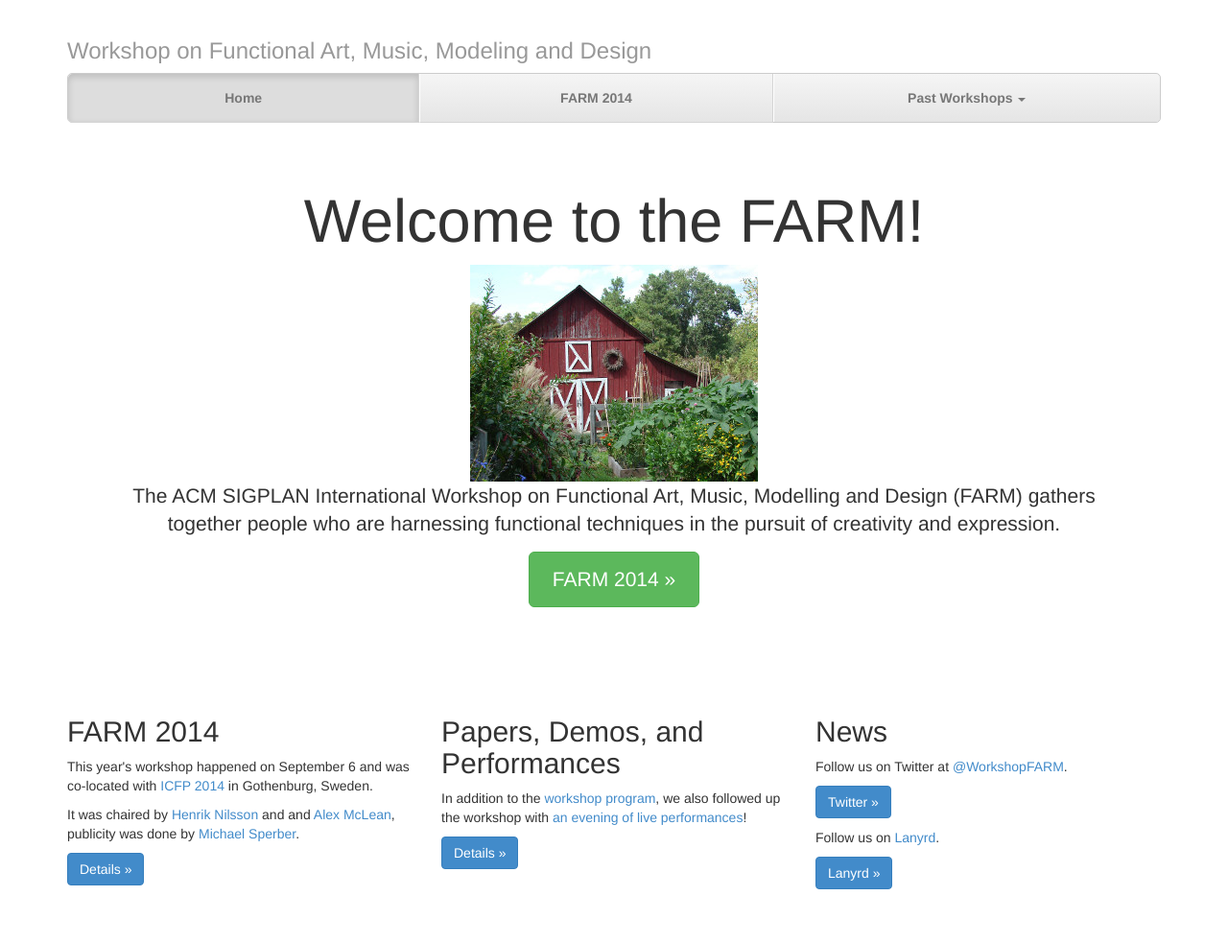
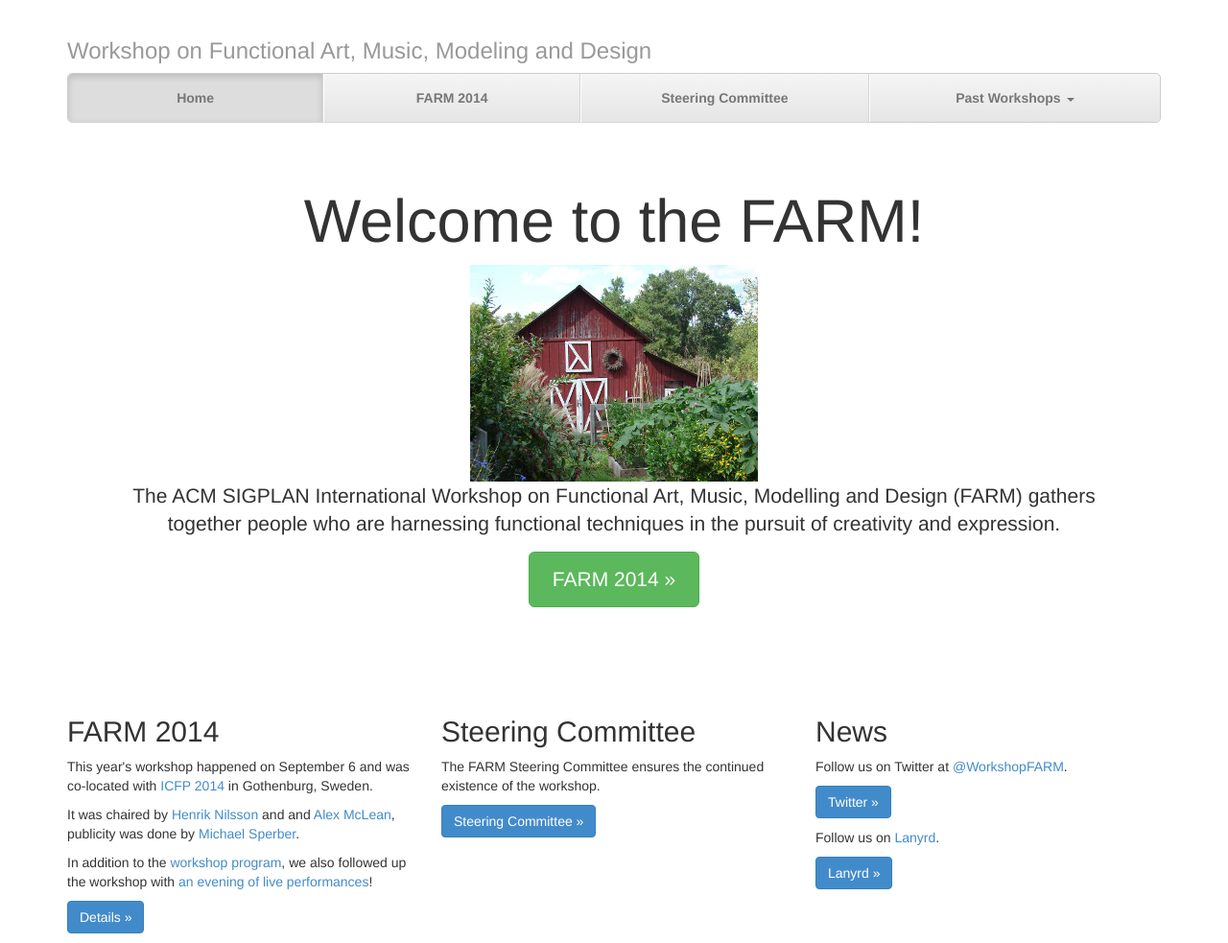
Before and after one commit to functional-art/functional-art.github.com, a Jekyll site: the page built from index.html, in a window 1280 px wide. Shown: the whole page at 96% size. Built offline with Jekyll 4.4.1, drawn with Linux system fonts in a browser that asks for light colours; nearby versions of some CDN libraries; before the commit the page ends 937 px from its top, so only the background shows below that.

Commit message:
Steering Committee.

```diff
--- a/_includes/navbar.html
+++ b/_includes/navbar.html
@@ -8,6 +8,11 @@
 {% else %}
 <li><a href="/2014/">FARM 2014</a></li>
 {% endif %}
+{% if page.active == "sc" %}
+<li class="active"><a href="/sc.html">Steering Committee</a></li>
+{% else %}
+<li><a href="/sc.html">Steering Committee</a></li>
+{% endif %}
 <li class="dropdown">
   <a href="#" class="dropdown-toggle"
   data-toggle="dropdown">Past Workshops <b class="caret"></b></a>
--- a/index.html
+++ b/index.html
@@ -65,15 +65,21 @@
           and <a
           href="http://music.leeds.ac.uk/people/alex-mclean/">Alex
           McLean</a>, publicity was done by <a
-          href="http://www.deinprogramm.de/sperber/">Michael Sperber</a>.
+          href="http://www.deinprogramm.de/sperber/">Michael
+          Sperber</a>.
+
+          <p>In addition to the <a href="/2014/index.html">workshop program</a>, we also
+          followed up the workshop with <a href="2014/performance.html">an evening of live performances</a>!</p>
+
           <p><a class="btn btn-primary" href="/2014/" role="button">Details &raquo;</a></p>
         </div>
         <div class="col-lg-4">
-          <h2>Papers, Demos, and Performances</h2>
-          <p>In addition to the <a href="/2014/index.html">workshop program</a>, we also
-          followed up the workshop with <a href="2014/performance.html">an evening of live performances</a>!</p>
-          <p><a class="btn btn-primary" href="/2014/"
-          role="button">Details &raquo;</a></p>
+          <h2>Steering Committee</h2>
+
+          <p>The FARM Steering Committee ensures the continued existence of the workshop.</p>
+
+          <p><a class="btn btn-primary" href="/sc.html"
+          role="button">Steering Committee &raquo;</a></p>
        </div>
         <div class="col-lg-4">
           <h2>News</h2>
```
Also changed, not shown: sc.md (added, +15 -0 lines).
